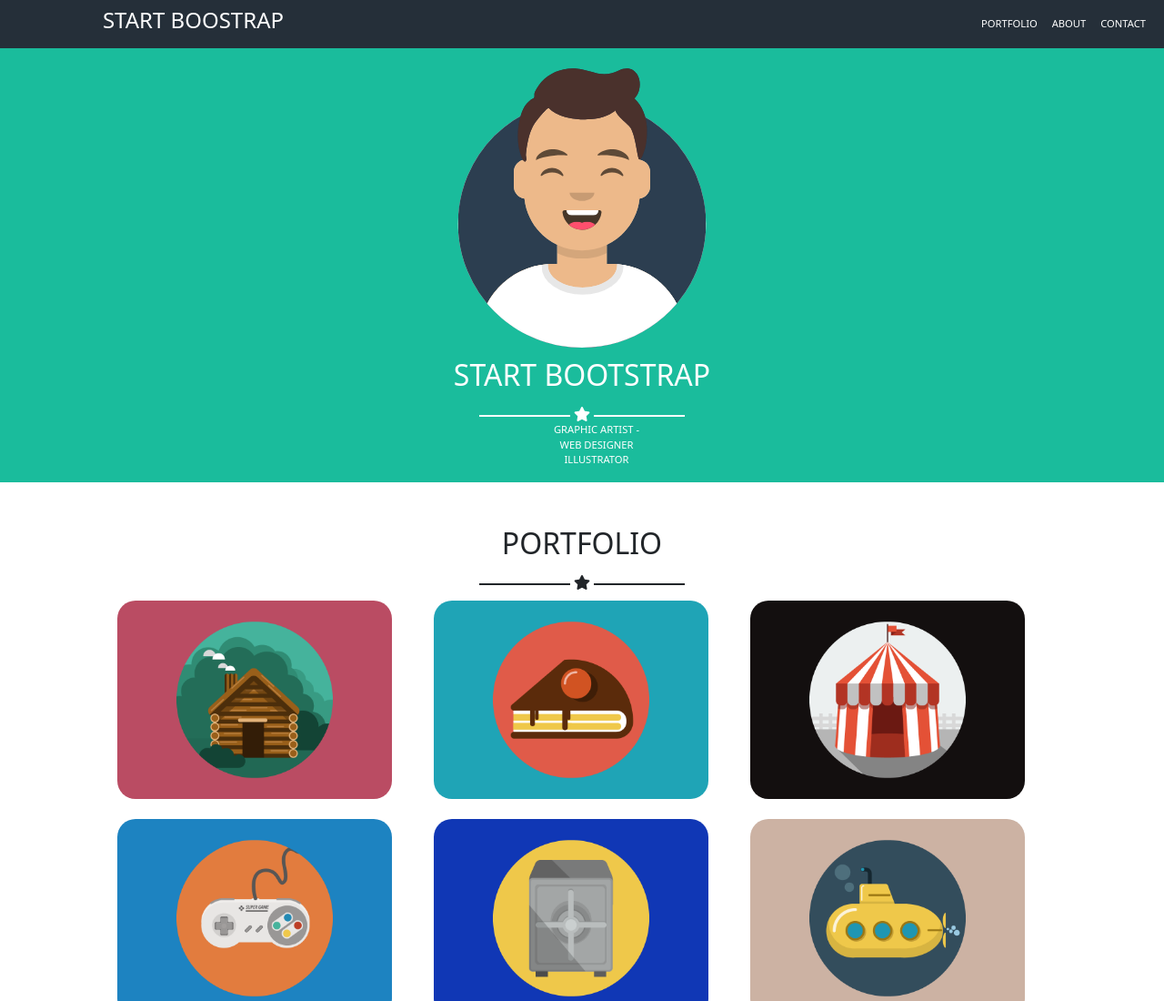
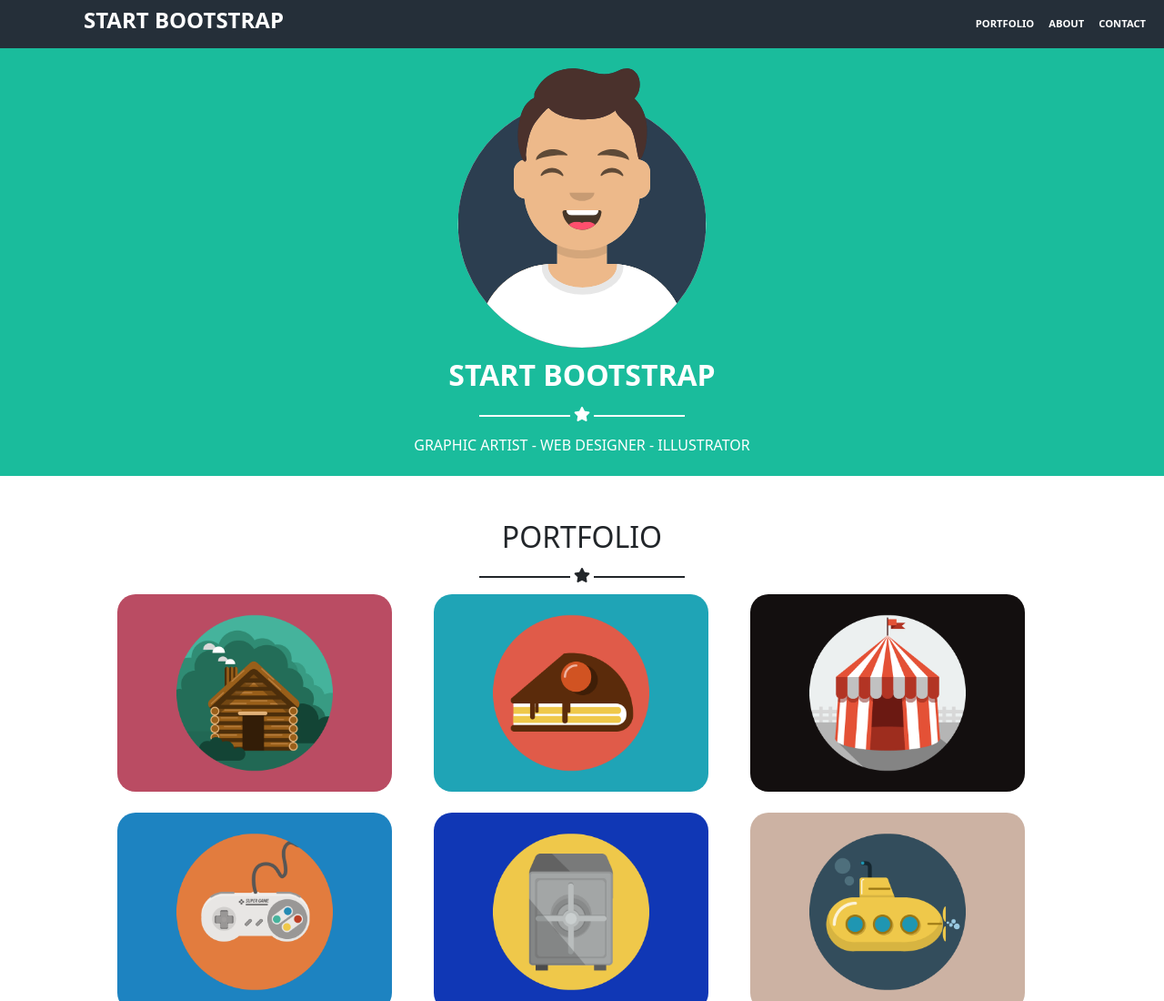
Before and after one commit to SimScap/html-css-bootstrap-freelancer, a plain HTML site: page index.html in a window 1280 px wide. Shown: the top 1100 px of the page at 91% size. Drawn offline with nearby package versions, Linux system fonts and the light colour scheme.

Commit message:
ultime modifiche dopo lezione

```diff
--- a/index.html
+++ b/index.html
@@ -15,13 +15,13 @@
         <nav class="navbar navbar-expand-md navbar-light text-white">
             <div class="container-fluid">
                 <div class="my-title my-text-align">
-                    <h4>START BOOSTRAP</h4>
+                    <h4 class="fw-bold">START BOOTSTRAP</h4>
                 </div>
             <button class="navbar-toggler" type="button" data-bs-toggle="collapse" data-bs-target="#navbarSupportedContent" aria-controls="navbarSupportedContent" aria-expanded="false" aria-label="Toggle navigation">
                 <span class="navbar-toggler-icon"></span>
             </button>
-            <div class="collapse navbar-collapse justify-content-end" id="navbarSupportedContent">
-                <ul class="navbar-nav mb-2 mb-lg-0 ">
+            <div class="collapse navbar-collapse" id="navbarSupportedContent">
+                <ul class="navbar-nav ms-auto mb-2 mb-lg-0 fw-bold ">
                 <li class="nav-item">
                     <a class="nav-link active text-white" aria-current="page" href="#">PORTFOLIO</a>
                 </li>
@@ -40,15 +40,11 @@
                 <div class="row text-white justify-content-center text-center">
                 <div class="my-img">
                     <img src="img/avatar.svg" alt="">
-                    <h2>START BOOTSTRAP</h2>
+                    <h2 class="fw-bold">START BOOTSTRAP</h2>
                         <div class="star-line"></div>
                         <div class="fas fa-star align-text-bottom"></div>
                         <div class="star-line"></div>
-                        <ul>
-                            <li>GRAPHIC ARTIST -</li>
-                            <li>WEB DESIGNER</li>
-                            <li>ILLUSTRATOR</li>
-                        </ul>
+                      <h6 class="py-3">GRAPHIC ARTIST - WEB DESIGNER - ILLUSTRATOR</h3>
                 </div>
                 </div>
                 </div>
```
